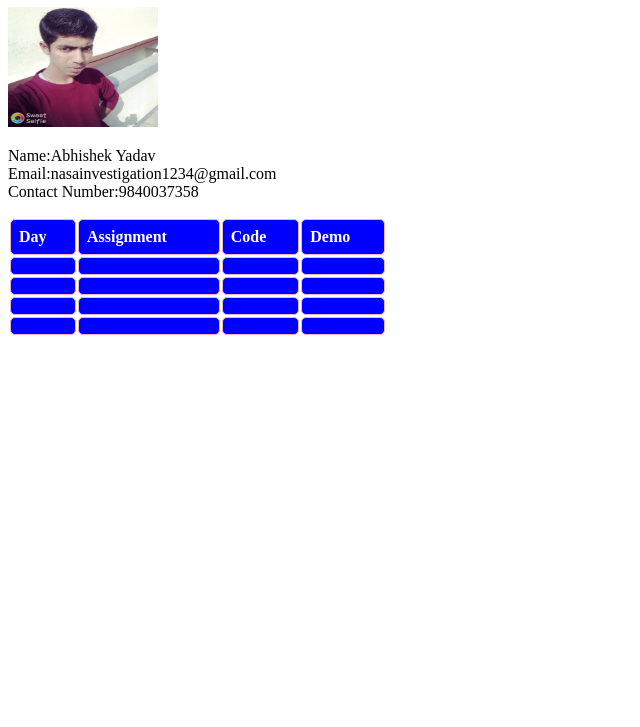
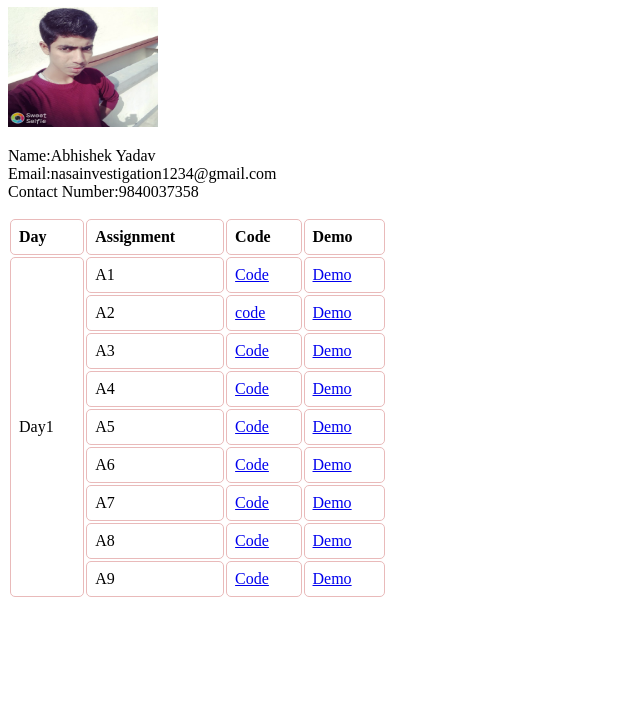
Before and after one commit to Abhishekyadav1234/Abhishekyadav1234.github.io, a plain HTML site: page index.html in a window 1280 px wide. Shown: the part 73-800 px from the top of the page, without its empty margins (0-640 px from the left). Drawn offline with Linux system fonts and the light colour scheme.

Commit message:
all assignment submitted

```diff
--- a/index.html
+++ b/index.html
@@ -2,7 +2,7 @@
 <html>
     <head>
         <h1>
-            Assignment 1
+            Assignment Table
         </h1>
     </head>
     <body>
@@ -17,8 +17,8 @@
   text-align: left;
   padding: 8px;
   border-radius: 5px;
-  background-color:blue;
-  color: white;
+  background-color:white;
+  color: black;
         </style>
 
         <img width="150px" height="120px" src="abi.jpg">
@@ -31,23 +31,54 @@
             <th>Demo</th>
         </tr>
         <tr>
-            <td></td>
-            <td></td>
-            <td></td>
-            <td></td>
+            <td rowspan="9">Day1</td>
+
+            <td>A1</td>
+            <td><a href="https://github.com/Abhishekyadav1234/Assignment-1/blob/master/index.html">Code</a></td>
+            <td><a href="https://github.com/Abhishekyadav1234/Assignment-1">Demo</a></td>
         </tr>
-        <tr><td></td>
-        <td></td>
-        <td></td>
-        <td></td></tr>
-        <tr><td></td>
-        <td></td>
-        <td></td>
-        <td></td></tr>
-        <tr><td></td>
-        <td></td>
-        <td></td>
-        <td></td></tr>
+        <tr>
+
+        <td>A2</td>
+        <td> <a href="https://github.com/Abhishekyadav1234/Assignment-2/blob/master/index.html">code</a></td>
+        <td> <a href="https://github.com/Abhishekyadav1234/Assignment-2">Demo</a></td>
+        <tr>
+
+        <td>A3</td>
+        <td> <a href="https://github.com/Abhishekyadav1234/Assignment-3/blob/master/index.html">Code</a></td>
+        <td> <a href="https://github.com/Abhishekyadav1234/Assignment-3">Demo</a></td>
+        </tr>
+        <tr>
+
+        <td>A4</td>
+        <td> <a href="https://github.com/Abhishekyadav1234/Assignment-4/blob/master/index.html">Code</a></td>
+        <td> <a href="https://github.com/Abhishekyadav1234/Assignment-4">Demo</a></td>
+        </tr>
+        <tr>
+
+            <td>A5</td>
+            <td> <a href="https://github.com/Abhishekyadav1234/Assignment-5/blob/master/index.html">Code</a></td>
+            <td> <a href="https://github.com/Abhishekyadav1234/Assignment-5">Demo</a></td></tr>
+            <tr>
+
+                <td>A6</td>
+                <td> <a href="https://github.com/Abhishekyadav1234/Assignment-6/blob/master/index.html">Code</a></td>
+                <td> <a href="https://github.com/Abhishekyadav1234/Assignment-6">Demo</a></td></tr>
+                <tr>
+
+                    <td>A7</td>
+                    <td> <a href="https://github.com/Abhishekyadav1234/Assignment-7/blob/master/index.html">Code</a></td>
+                    <td> <a href="https://github.com/Abhishekyadav1234/Assignment-7">Demo</a></td></tr>
+                    <tr>
+
+                        <td>A8</td>
+                        <td> <a href="https://github.com/Abhishekyadav1234/Assignment-8/blob/master/index.html">Code</a></td>
+                        <td> <a href="https://github.com/Abhishekyadav1234/Assignment-8">Demo</a></td></tr>
+                        <tr>
+
+                            <td>A9</td>
+                            <td> <a href="https://github.com/Abhishekyadav1234/Assignment-9/blob/master/index.html">Code</a></td>
+                            <td> <a href="https://github.com/Abhishekyadav1234/Assignment-9">Demo</a></td></tr>
         </table>
     </body>
 </html>
```
